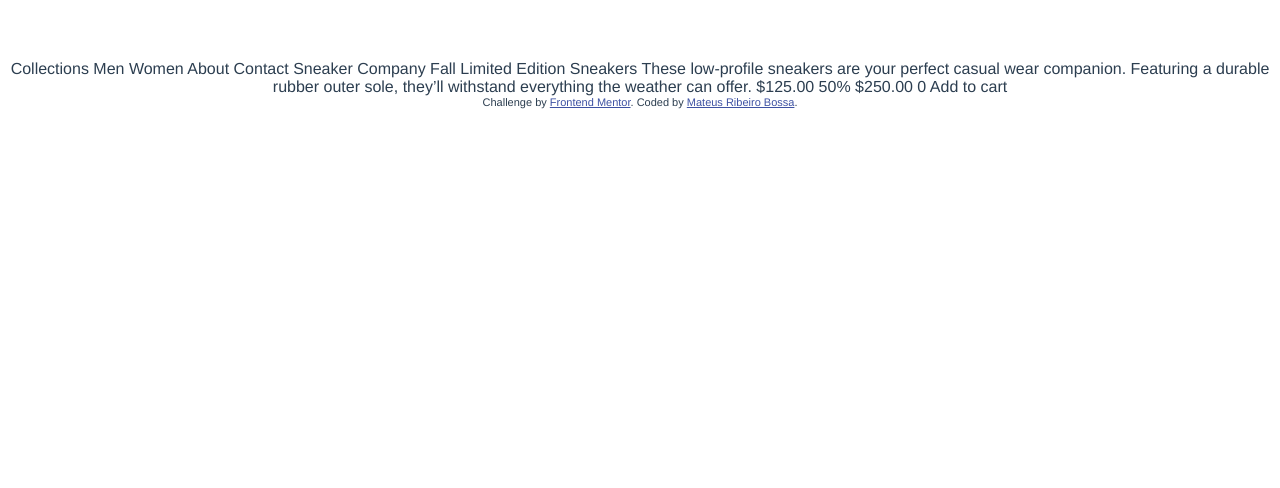
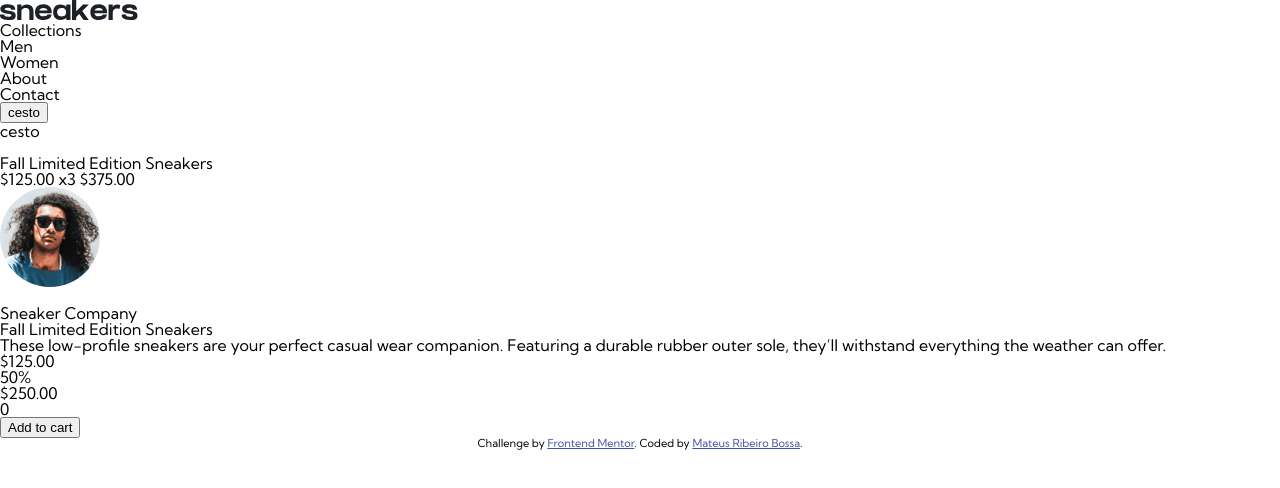
Before and after one commit to mtbossa/frontend-mentor-ecommerce-page, a Vue app: page / in a window 1280 px wide. Shown: the top 488 px of the page. Built offline with nearby package versions, Linux system fonts and the light colour scheme.

Commit message:
Initial HTML structure. Reset.css.

```diff
--- a/public/index.html
+++ b/public/index.html
@@ -6,6 +6,11 @@
     <meta name="viewport" content="width=device-width,initial-scale=1.0">
     <link rel="icon" href="<%= BASE_URL %>favicon.ico">
     <title><%= htmlWebpackPlugin.options.title %></title>
+
+    <!-- Fonts -->
+    <link rel="preconnect" href="https://fonts.googleapis.com">
+    <link rel="preconnect" href="https://fonts.gstatic.com" crossorigin>
+    <link href="https://fonts.googleapis.com/css2?family=Kumbh+Sans:wght@400;700&display=swap" rel="stylesheet">
   </head>
   <body>
     <noscript>
--- a/src/App.vue
+++ b/src/App.vue
@@ -1,8 +1,52 @@
 <template>
-  Collections Men Women About Contact Sneaker Company Fall Limited Edition
-  Sneakers These low-profile sneakers are your perfect casual wear companion.
-  Featuring a durable rubber outer sole, they’ll withstand everything the
-  weather can offer. $125.00 50% $250.00 0 Add to cart
+  <header>
+    <img src="../images/logo.svg" alt="Sneakers logo" />
+    <nav>
+      <ul>
+        <li>Collections</li>
+        <li>Men</li>
+        <li>Women</li>
+        <li>About</li>
+        <li>Contact</li>
+      </ul>
+    </nav>
+    <button>cesto</button>
+    <div>
+      <p>cesto</p>
+      <div>
+        <img src="" alt="" />
+        <p>Fall Limited Edition Sneakers</p>
+        <p>$125.00 x3 <strong>$375.00</strong></p>
+      </div>
+    </div>
+    <img src="../images/image-avatar.png" alt="" />
+  </header>
+
+  <article>
+    <img src="" alt="" />
+    <!-- ou div com background image -->
+    <div></div>
+  </article>
+
+  <article>
+    <h3>Sneaker Company</h3>
+    <h1>Fall Limited Edition Sneakers</h1>
+    <p>
+      These low-profile sneakers are your perfect casual wear companion.
+      Featuring a durable rubber outer sole, they’ll withstand everything the
+      weather can offer.
+    </p>
+    <div>
+      <h2>$125.00</h2>
+      <div>50%</div>
+      <h4>$250.00</h4>
+    </div>
+
+    <div>
+      <div>0</div>
+      <button>Add to cart</button>
+    </div>
+  </article>
 
   <div class="attribution">
     Challenge by
@@ -21,13 +65,25 @@ export default {
 </script>
 
 <style>
-#app {
-  font-family: Avenir, Helvetica, Arial, sans-serif;
-  -webkit-font-smoothing: antialiased;
-  -moz-osx-font-smoothing: grayscale;
-  text-align: center;
-  color: #2c3e50;
-  margin-top: 60px;
+:root {
+  --color-primary-orange: hsl(26, 100%, 55%);
+  --color-primary-pale-orange: hsl(25, 100%, 94%);
+  --color-very-dark-blue: hsl(220, 13%, 13%);
+  --color-dark-grayish-blue: hsl(219, 9%, 45%);
+  --color-grayish-blue: hsl(220, 14%, 75%);
+  --color-light-grayish-blue: hsl(223, 64%, 98%);
+  --color-white: hsl(0, 0%, 100%);
+  --color-black: hsl(0, 0%, 0%);
+
+  --font-size: 16px;
+}
+
+html {
+  font-family: "Kumbh Sans", sans-serif;
+}
+
+body {
+  background-color: var(--color-white);
 }
 
 .attribution {
--- a/src/main.js
+++ b/src/main.js
@@ -1,3 +1,5 @@
+import "../src/styles/reset.css";
+
 import { createApp } from "vue";
 import App from "./App.vue";
 
--- /dev/null
+++ b/src/styles/reset.css
@@ -0,0 +1,47 @@
+*, *::before, *::after {
+    box-sizing: border-box;
+}
+
+html, body, div, span, applet, object, iframe,
+h1, h2, h3, h4, h5, h6, p, blockquote, pre,
+a, abbr, acronym, address, big, cite, code,
+del, dfn, em, img, ins, kbd, q, s, samp,
+small, strike, strong, sub, sup, tt, var,
+b, u, i, center,
+dl, dt, dd, ol, ul, li,
+fieldset, form, label, legend,
+table, caption, tbody, tfoot, thead, tr, th, td,
+article, aside, canvas, details, embed,
+figure, figcaption, footer, header, hgroup,
+menu, nav, output, ruby, section, summary,
+time, mark, audio, video {
+	margin: 0;
+	padding: 0;
+	border: 0;
+	font-size: 100%;
+	font: inherit;
+	vertical-align: baseline;
+}
+/* HTML5 display-role reset for older browsers */
+article, aside, details, figcaption, figure,
+footer, header, hgroup, menu, nav, section {
+	display: block;
+}
+body {
+	line-height: 1;
+}
+ol, ul {
+	list-style: none;
+}
+blockquote, q {
+	quotes: none;
+}
+blockquote:before, blockquote:after,
+q:before, q:after {
+	content: '';
+	content: none;
+}
+table {
+	border-collapse: collapse;
+	border-spacing: 0;
+}
```
